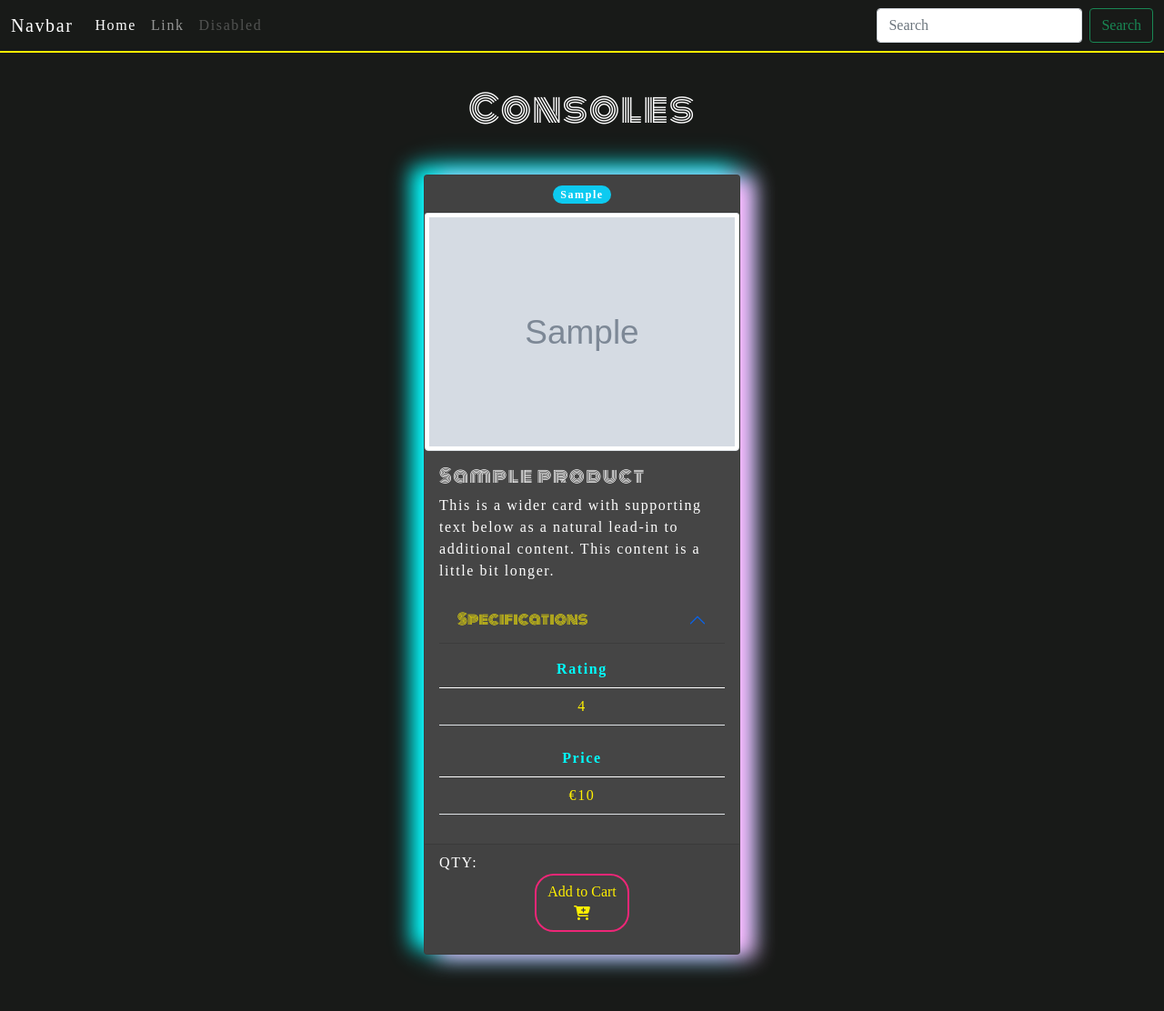
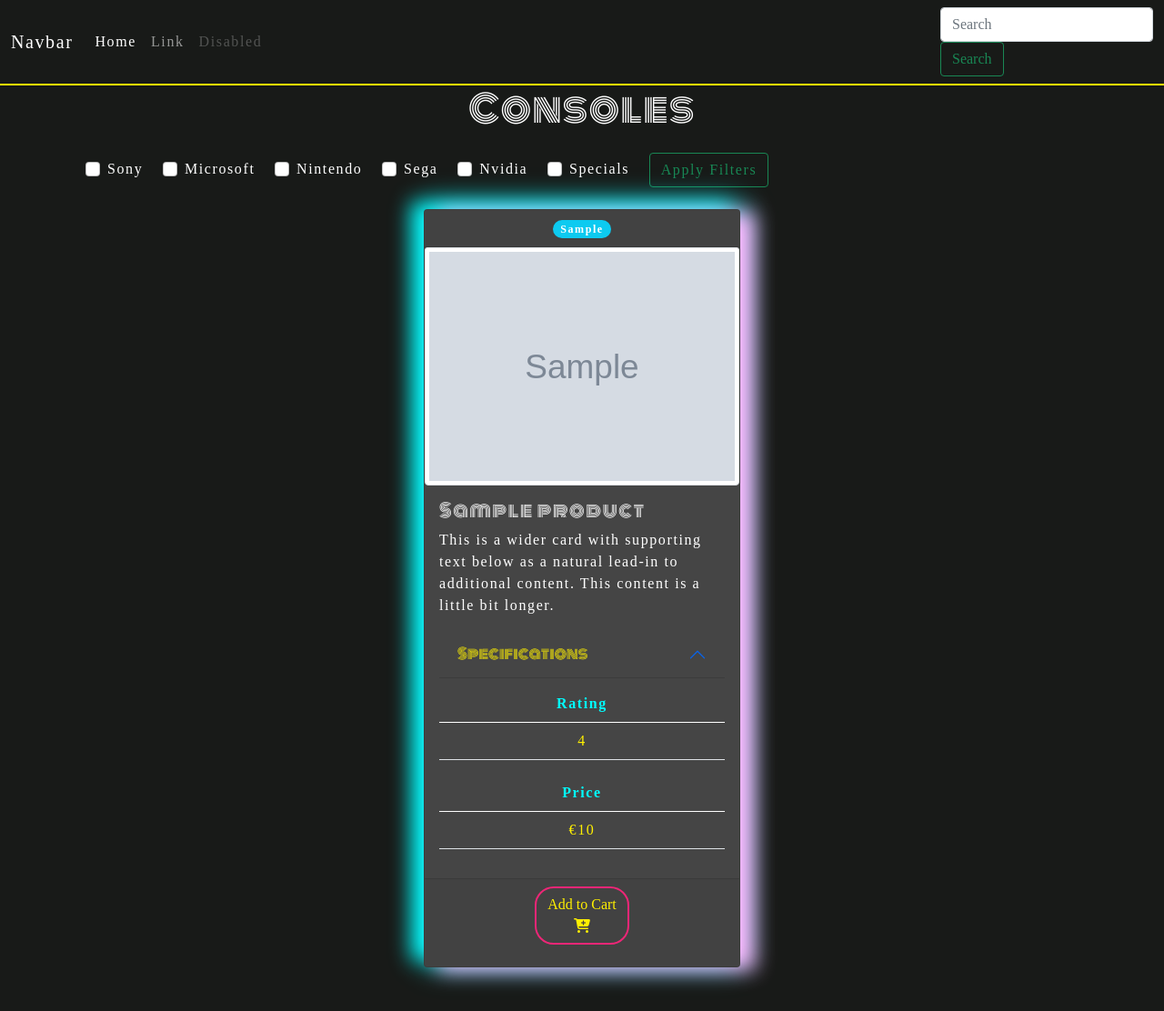
Before and after one commit to LogisticBravo/MS4, a Django app: template products/templates/products/products.html in a window 1280 px wide. Shown: the whole page at 91% size. Before the commit the page ends 1073 px from the top, so only its background shows below. Run offline with Django 3.2, Linux system fonts and the light colour scheme; the template is opened without the code that fills it: most values are stand-ins (such as "Sample title", 1, 10 or a date in 2020); grey boxes marked "Sample" are stand-in pictures; some libraries are stand-ins or nearby versions.

Commit message:
Add search functionality. Add product.js for filter functionality.

```diff
--- a/MS4/settings.py
+++ b/MS4/settings.py
@@ -186,7 +186,7 @@ USE_TZ = True
 # https://docs.djangoproject.com/en/3.2/howto/static-files/
 
 STATIC_URL = '/static/'
-STATICFILES_DIRS = (os.path.join(BASE_DIR, 'static/'),)
+STATICFILES_DIRS = (os.path.join(BASE_DIR, 'static'),)
 
 # Default primary key field type
 # https://docs.djangoproject.com/en/3.2/ref/settings/#default-auto-field
--- /dev/null
+++ b/products/static/products/js/product.js
@@ -0,0 +1,34 @@
+filter = document.getElementById("filter");
+sonyFilter = document.getElementById("sonyFilter");
+msFilter = document.getElementById("msFilter");
+nintendoFilter = document.getElementById("nintendoFilter");
+segaFilter = document.getElementById("segaFilter");
+nvidiaFilter = document.getElementById("nvidiaFilter");
+specialsFilter = document.getElementById("specialsFilter");
+
+function filterLink(category){
+    var tempArray = filter.href.split(",");
+    var index = tempArray.indexOf(category);
+    tempArray.pop(index);
+    tempArray.join(',');
+    tempArray.toString();
+    filter.href = tempArray;
+}
+
+function changeLink(checkbox, category){
+    checkbox.addEventListener('change', function(){
+        if (this.checked){
+            filter.href += ','+category;
+        }
+        else {
+            filterLink(category);
+        };
+    })
+}
+
+changeLink(sonyFilter,'sony');
+changeLink(msFilter,'microsoft');
+changeLink(nintendoFilter,'nintendo');
+changeLink(segaFilter,'sega');
+changeLink(nvidiaFilter,'nvidia');
+changeLink(specialsFilter,'specials');
--- a/products/templates/products/products.html
+++ b/products/templates/products/products.html
@@ -1,13 +1,43 @@
 {% extends "base.html" %}
 {% load static %}
 
-{% block extra_css %}
-<link rel="stylesheet" href="{% static 'contact/css/contact.css' %}">
+{% block extra_js %}
+<script src="{% static 'products/js/product.js' %}" defer></script>
 {% endblock %}
 
 {% block content %}
 <div class="container mt-5 text-white">
     <h1 class="pt-5 pb-3 text-center">Consoles</h1>
+
+
+    <div class="form-check form-check-inline">
+        <input class="form-check-input" type="checkbox" id="sonyFilter" value="option1">
+        <label class="form-check-label" for="sonyFilter">Sony</label>
+      </div>
+      <div class="form-check form-check-inline">
+        <input class="form-check-input" type="checkbox" id="msFilter" value="option2">
+        <label class="form-check-label" for="msFilter">Microsoft</label>
+      </div>
+      <div class="form-check form-check-inline">
+        <input class="form-check-input" type="checkbox" id="nintendoFilter" value="option3">
+        <label class="form-check-label" for="nintendoFilter">Nintendo</label>
+      </div>
+      <div class="form-check form-check-inline">
+        <input class="form-check-input" type="checkbox" id="segaFilter" value="option3">
+        <label class="form-check-label" for="segaFilter">Sega</label>
+      </div>
+      <div class="form-check form-check-inline">
+        <input class="form-check-input" type="checkbox" id="nvidiaFilter" value="option3">
+        <label class="form-check-label" for="nvidiaFilter">Nvidia</label>
+      </div>
+      <div class="form-check form-check-inline">
+        <input class="form-check-input" type="checkbox" id="specialsFilter" value="option3">
+        <label class="form-check-label" for="specialsFilter">Specials</label>
+      </div>
+      <a href="{% url 'products' %}?category=" class="btn btn-outline-success" id="filter">Apply Filters</a>
+
+
+
     <div class="row row-cols-1 row-cols-md-3 g-4 justify-content-center">
         {% for product in products %}
         {% if product.category.pk == 6 %}
@@ -21,7 +51,9 @@
                 </div>
                 <div class="row g-0 align-items-center">
                     <div class="col-md-4">
+                        <a href="{% url 'product_detail' product.id %}">
                         <img src="{{ product.image_url }}" class="img-fluid img-thumbnail rounded-start" alt="an image of {{product.model_name}}">
+                        </a>
                     </div>
                     <div class="col-md-8">
                         <div class="card-body accoridan-item border-0">
@@ -69,7 +101,7 @@
                                 </tbody>
                             </table>
                             <!-- qty selection and add to cart button -->
-                            <span>QTY: </span>
+
                             <p class="text-center">
                                 <button class="btn btn-outline-green">Add to Cart
                                     <span class="d-block">
@@ -175,7 +207,6 @@
                     </table>
                 </div>
                 <div class="card-footer">
-                    <span>QTY: </span>
                             <p class="text-center">
                                 <button class="btn btn-outline-pink">Add to Cart
                                     <span class="d-block">
@@ -186,6 +217,10 @@
                 </div>
             </div>
         </div>
+
+                        <div class="col-12 d-sm-none mb-5 drop-shadow-green">
+                            <hr class="drop-shadow-green">
+                        </div>
         {% endif %}
         {% endfor %}
     </div>
--- a/products/urls.py
+++ b/products/urls.py
@@ -3,4 +3,5 @@ from .import views
 
 urlpatterns = [
     path('', views.all_products, name='products'),
+    path('<product_id>', views.product_detail, name='product_detail'),
 ]
--- a/templates/base.html
+++ b/templates/base.html
@@ -57,8 +57,9 @@
             <a class="nav-link disabled" href="#" tabindex="-1" aria-disabled="true">Disabled</a>
           </li>
         </ul>
-        <form class="d-flex">
-          <input class="form-control me-2" type="search" placeholder="Search" aria-label="Search">
+        <!-- search form -->
+        <form method="GET" action="{% url 'products' %}">
+          <input class="form-control me-2" type="search" placeholder="Search" name="q" aria-label="Search">
           <button class="btn btn-outline-success" type="submit">Search</button>
         </form>
       </div>
```
Also changed, not shown: home/templates/home/index.html (+5 -5 lines), products/templates/products/product_detail.html (added, +20 -0 lines), products/views.py (+38 -0 lines).
